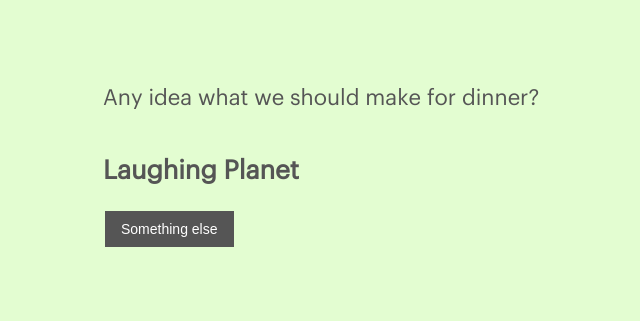
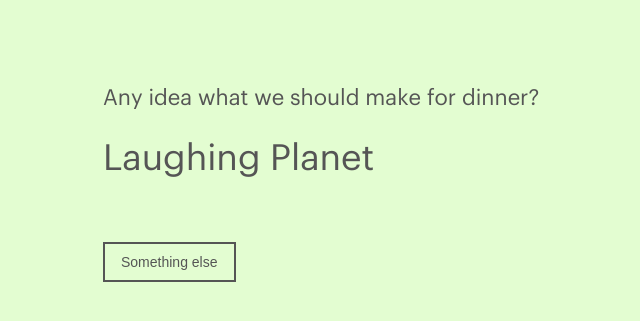
Before and after one commit to jonaschafer/jonaschafer.github.io, a Jekyll site: the page built from recipes.html, in a window 1280 px wide. Shown: the top 321 px of the page, without its empty margins (177-817 px from the left). Built offline with Jekyll 4.4.1, drawn with Linux system fonts in a browser that asks for light colours.

Commit message:
update typography, added new class for recipe text

```diff
--- a/assets/stylesheets/fun/recipes.scss
+++ b/assets/stylesheets/fun/recipes.scss
@@ -1,14 +1,26 @@
 // For styling  the button
 
 .button {
-  background-color: $grey;
-  border: none;
-  color: white;
+  border: solid 2px $grey;
+  background: none;
+  color: $grey;
   padding: 10px 16px;
   text-align: center;
   text-decoration: none;
   display: inline-block;
   font-size: 14px;
-  margin: 4px 2px;
   cursor: pointer;
 }
+
+.button:hover {
+  background: white;
+}
+
+
+.recipe {
+  font-family: 'Graphik-Regular', Helvetica, Arial, sans-serif;
+  font-size: 36px;
+  line-height: 46px;
+  color: $grey;
+  padding-bottom: 60px;
+}
--- a/recipes.html
+++ b/recipes.html
@@ -6,7 +6,7 @@
 <body class="bkg-color">
 
   <p class="intro">Any idea what we should make for dinner?</p>
-  <h1><span id="message">Laughing Planet</span></h1>
+  <p class="recipe"><span id="message">Laughing Planet</span></p>
   <button class="button" type="button" id="randomizer">Something else</button>
 
 <!-- Source: https://docs.google.com/spreadsheets/d/1jiJvIuWXqMinTJTamL4Eat5Z1pnXegUsUk3Db7wJ9_0/edit#gid=0 -->
```
